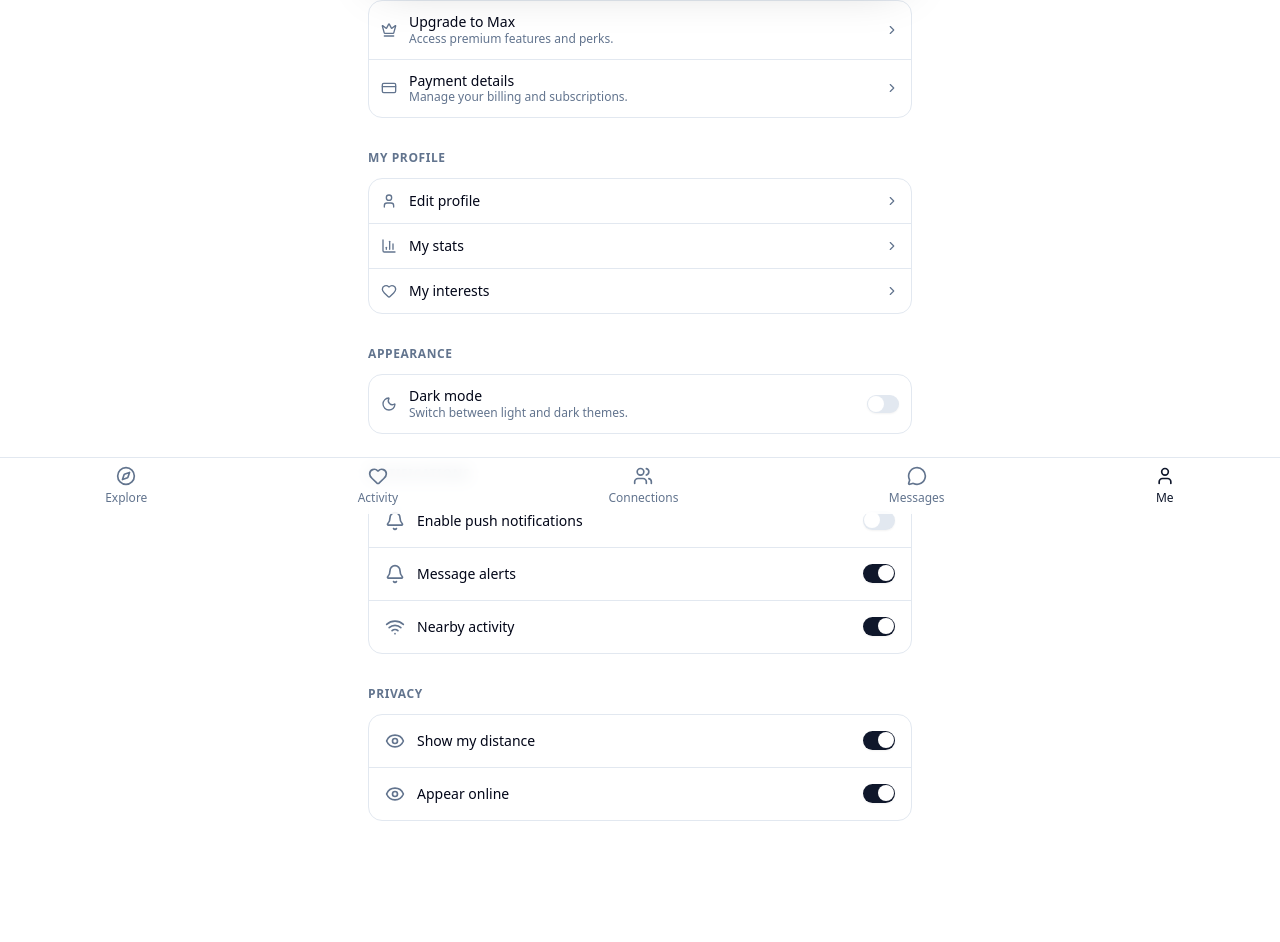
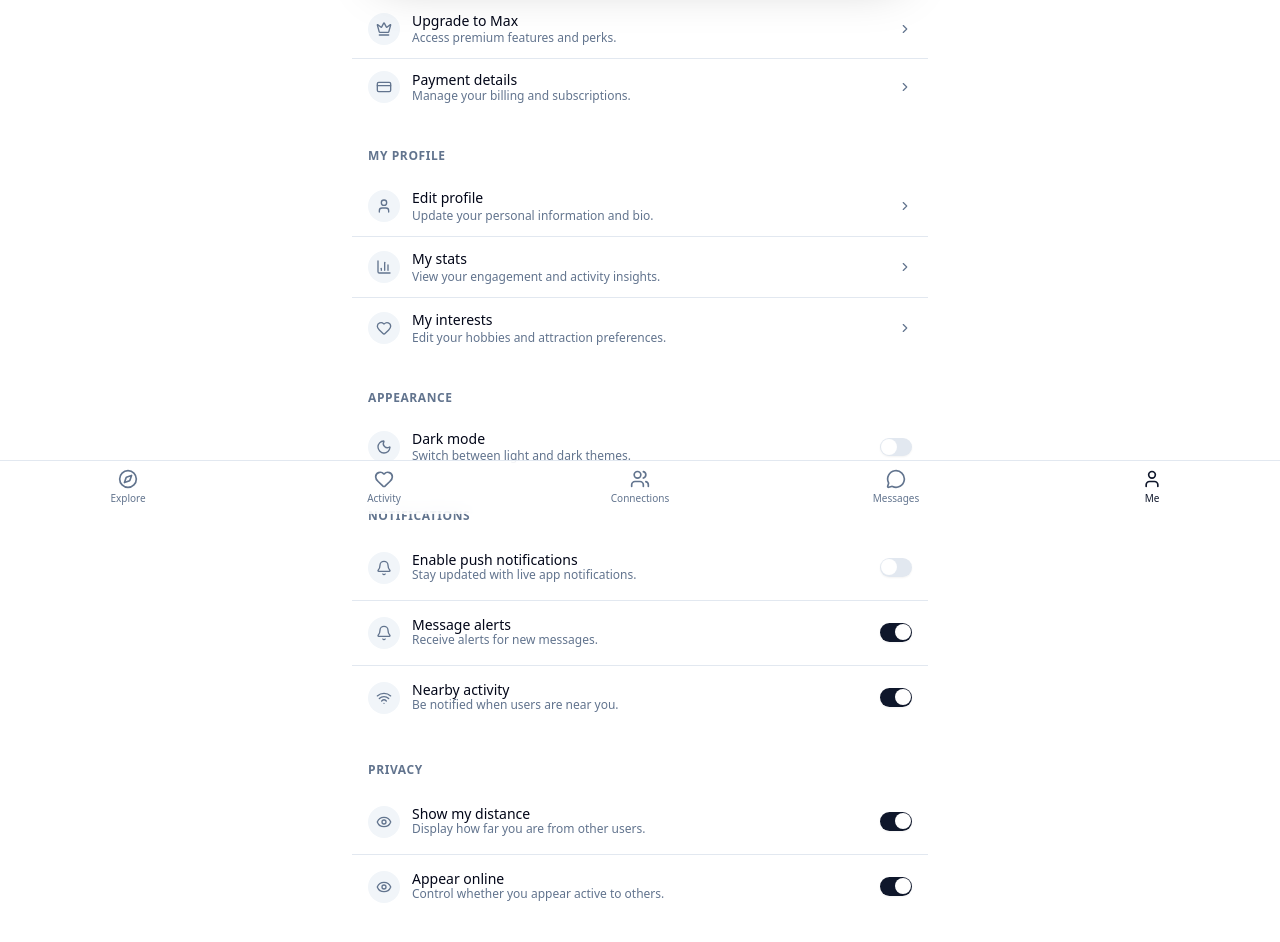
Before and after one commit to anthonymkyang/proximity-pwa, a Next.js app: page /app/settings in a window 1280 px wide. Shown: the part 286-1228 px from the top of the page. Built offline with nearby package versions, Linux system fonts and the light colour scheme; no server answers.

Commit message:
appbar widths fixed

```diff
--- a/app/(app)/app/settings/page.tsx
+++ b/app/(app)/app/settings/page.tsx
@@ -79,10 +79,12 @@ export default function SettingsPage() {
         </div>
         <div className="absolute inset-0 bg-linear-to-br from-background/20 via-transparent to-background/30 opacity-40" />
       </div>
-      <ul className="divide-y border rounded-xl overflow-hidden bg-card text-card-foreground text-sm mt-1">
-        <li className="flex items-center justify-between p-3 text-sm">
+      <ul className="divide-y -mx-4 text-sm mt-1">
+        <li className="flex items-center justify-between px-4 py-3 text-sm">
           <div className="flex items-center gap-3">
+            <div className="h-8 w-8 rounded-full bg-muted flex items-center justify-center">
               <Crown className="h-4 w-4 text-muted-foreground" />
+            </div>
             <div>
               <p className="font-medium leading-tight">Upgrade to Max</p>
               <p className="text-xs text-muted-foreground">
@@ -92,9 +94,11 @@ export default function SettingsPage() {
           </div>
           <ChevronRight className="h-3.5 w-3.5 text-muted-foreground" />
         </li>
-        <li className="flex items-center justify-between p-3 text-sm">
+        <li className="flex items-center justify-between px-4 py-3 text-sm">
           <div className="flex items-center gap-3">
+            <div className="h-8 w-8 rounded-full bg-muted flex items-center justify-center">
               <CreditCard className="h-4 w-4 text-muted-foreground" />
+            </div>
             <div>
               <p className="font-medium leading-tight">Payment details</p>
               <p className="text-xs text-muted-foreground">
@@ -110,25 +114,46 @@ export default function SettingsPage() {
         <p className="text-xs font-semibold tracking-wider text-muted-foreground mb-3 uppercase">
           My profile
         </p>
-        <ul className="divide-y border rounded-xl overflow-hidden bg-card text-card-foreground text-sm">
-          <li className="flex items-center justify-between p-3">
+        <ul className="divide-y -mx-4 text-sm">
+          <li className="flex items-center justify-between px-4 py-3">
             <div className="flex items-center gap-3">
+              <div className="h-8 w-8 rounded-full bg-muted flex items-center justify-center">
                 <User className="h-4 w-4 text-muted-foreground" />
-              <span className="font-medium">Edit profile</span>
+              </div>
+              <div>
+                <p className="font-medium">Edit profile</p>
+                <p className="text-xs text-muted-foreground">
+                  Update your personal information and bio.
+                </p>
+              </div>
             </div>
             <ChevronRight className="h-3.5 w-3.5 text-muted-foreground" />
           </li>
-          <li className="flex items-center justify-between p-3">
+          <li className="flex items-center justify-between px-4 py-3">
             <div className="flex items-center gap-3">
+              <div className="h-8 w-8 rounded-full bg-muted flex items-center justify-center">
                 <BarChart3 className="h-4 w-4 text-muted-foreground" />
-              <span className="font-medium">My stats</span>
+              </div>
+              <div>
+                <p className="font-medium">My stats</p>
+                <p className="text-xs text-muted-foreground">
+                  View your engagement and activity insights.
+                </p>
+              </div>
             </div>
             <ChevronRight className="h-3.5 w-3.5 text-muted-foreground" />
           </li>
-          <li className="flex items-center justify-between p-3">
+          <li className="flex items-center justify-between px-4 py-3">
             <div className="flex items-center gap-3">
+              <div className="h-8 w-8 rounded-full bg-muted flex items-center justify-center">
                 <Heart className="h-4 w-4 text-muted-foreground" />
-              <span className="font-medium">My interests</span>
+              </div>
+              <div>
+                <p className="font-medium">My interests</p>
+                <p className="text-xs text-muted-foreground">
+                  Edit your hobbies and attraction preferences.
+                </p>
+              </div>
             </div>
             <ChevronRight className="h-3.5 w-3.5 text-muted-foreground" />
           </li>
@@ -139,10 +164,12 @@ export default function SettingsPage() {
         <p className="text-xs font-semibold tracking-wider text-muted-foreground mb-3 uppercase">
           Appearance
         </p>
-        <ul className="divide-y border rounded-xl overflow-hidden bg-card text-card-foreground">
-          <li className="flex items-center justify-between p-3 text-sm">
+        <ul className="divide-y -mx-4">
+          <li className="flex items-center justify-between px-4 py-3 text-sm">
             <div className="flex items-center gap-3">
+              <div className="h-8 w-8 rounded-full bg-muted flex items-center justify-center">
                 <Moon className="h-4 w-4 text-muted-foreground" />
+              </div>
               <div>
                 <p className="font-medium leading-tight">Dark mode</p>
                 <p className="text-xs text-muted-foreground">
@@ -167,11 +194,18 @@ export default function SettingsPage() {
         <p className="text-xs font-semibold tracking-wider text-muted-foreground mb-3 uppercase">
           Notifications
         </p>
-        <ul className="divide-y border rounded-xl overflow-hidden bg-card text-card-foreground">
-          <li className="flex items-center justify-between p-4">
+        <ul className="divide-y -mx-4">
+          <li className="flex items-center justify-between px-4 py-4">
             <div className="flex items-center gap-3">
-              <Bell className="h-5 w-5 text-muted-foreground" />
+              <div className="h-8 w-8 rounded-full bg-muted flex items-center justify-center">
+                <Bell className="h-4 w-4 text-muted-foreground" />
+              </div>
+              <div>
                 <Label htmlFor="push">Enable push notifications</Label>
+                <p className="text-xs text-muted-foreground">
+                  Stay updated with live app notifications.
+                </p>
+              </div>
             </div>
             <Switch
               id="push"
@@ -179,10 +213,17 @@ export default function SettingsPage() {
               onCheckedChange={setPushEnabled}
             />
           </li>
-          <li className="flex items-center justify-between p-4">
+          <li className="flex items-center justify-between px-4 py-4">
             <div className="flex items-center gap-3">
-              <Bell className="h-5 w-5 text-muted-foreground" />
+              <div className="h-8 w-8 rounded-full bg-muted flex items-center justify-center">
+                <Bell className="h-4 w-4 text-muted-foreground" />
+              </div>
+              <div>
                 <Label htmlFor="messages">Message alerts</Label>
+                <p className="text-xs text-muted-foreground">
+                  Receive alerts for new messages.
+                </p>
+              </div>
             </div>
             <Switch
               id="messages"
@@ -190,10 +231,17 @@ export default function SettingsPage() {
               onCheckedChange={setMessageAlerts}
             />
           </li>
-          <li className="flex items-center justify-between p-4">
+          <li className="flex items-center justify-between px-4 py-4">
             <div className="flex items-center gap-3">
-              <Wifi className="h-5 w-5 text-muted-foreground" />
+              <div className="h-8 w-8 rounded-full bg-muted flex items-center justify-center">
+                <Wifi className="h-4 w-4 text-muted-foreground" />
+              </div>
+              <div>
                 <Label htmlFor="nearby">Nearby activity</Label>
+                <p className="text-xs text-muted-foreground">
+                  Be notified when users are near you.
+                </p>
+              </div>
             </div>
             <Switch
               id="nearby"
@@ -209,11 +257,18 @@ export default function SettingsPage() {
         <p className="text-xs font-semibold tracking-wider text-muted-foreground mb-3 uppercase">
           Privacy
         </p>
-        <ul className="divide-y border rounded-xl overflow-hidden bg-card text-card-foreground">
-          <li className="flex items-center justify-between p-4">
+        <ul className="divide-y -mx-4">
+          <li className="flex items-center justify-between px-4 py-4">
             <div className="flex items-center gap-3">
-              <Eye className="h-5 w-5 text-muted-foreground" />
+              <div className="h-8 w-8 rounded-full bg-muted flex items-center justify-center">
+                <Eye className="h-4 w-4 text-muted-foreground" />
+              </div>
+              <div>
                 <Label htmlFor="distance">Show my distance</Label>
+                <p className="text-xs text-muted-foreground">
+                  Display how far you are from other users.
+                </p>
+              </div>
             </div>
             <Switch
               id="distance"
@@ -221,10 +276,17 @@ export default function SettingsPage() {
               onCheckedChange={setShowDistance}
             />
           </li>
-          <li className="flex items-center justify-between p-4">
+          <li className="flex items-center justify-between px-4 py-4">
             <div className="flex items-center gap-3">
-              <Eye className="h-5 w-5 text-muted-foreground" />
+              <div className="h-8 w-8 rounded-full bg-muted flex items-center justify-center">
+                <Eye className="h-4 w-4 text-muted-foreground" />
+              </div>
+              <div>
                 <Label htmlFor="online">Appear online</Label>
+                <p className="text-xs text-muted-foreground">
+                  Control whether you appear active to others.
+                </p>
+              </div>
             </div>
             <Switch
               id="online"
--- a/components/nav/AppBar.tsx
+++ b/components/nav/AppBar.tsx
@@ -17,20 +17,20 @@ export default function AppBar() {
 
   return (
     <nav className="fixed bottom-0 left-0 right-0 z-20 border-t bg-card/95 backdrop-blur supports-backdrop-filter:bg-card/80 text-card-foreground">
-      <ul className="flex justify-around items-center py-2">
+      <ul className="flex justify-between items-center py-2">
         {navItems.map(({ name, href, icon: Icon }) => {
           const active = pathname === href;
           return (
-            <li key={href}>
+            <li key={href} className="flex-1 text-center">
               <Link
                 href={href}
-                className={`flex flex-col items-center text-xs transition-colors ${
+                className={`flex flex-col items-center text-[10px] transition-colors ${
                   active
                     ? "text-primary"
                     : "text-muted-foreground hover:text-foreground"
                 }`}
               >
-                <Icon className="h-5 w-5 mb-1" />
+                <Icon className="h-5 w-5 mb-0.5" />
                 {name}
               </Link>
             </li>
```
Lines whose indentation alone changed are shown as unchanged.
